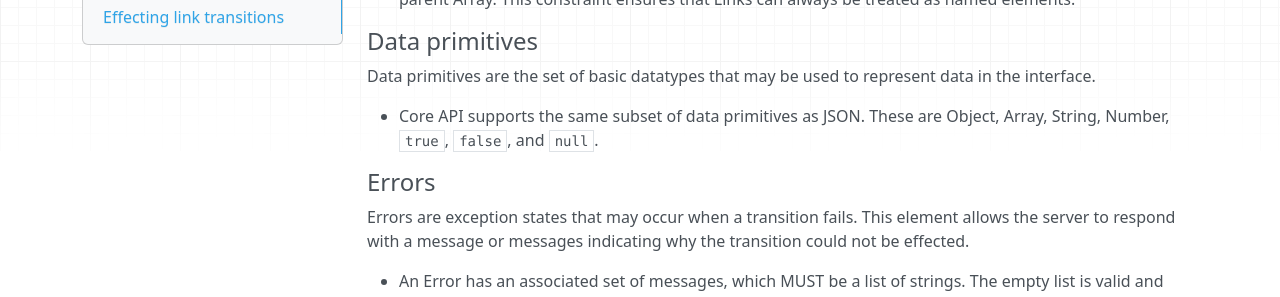
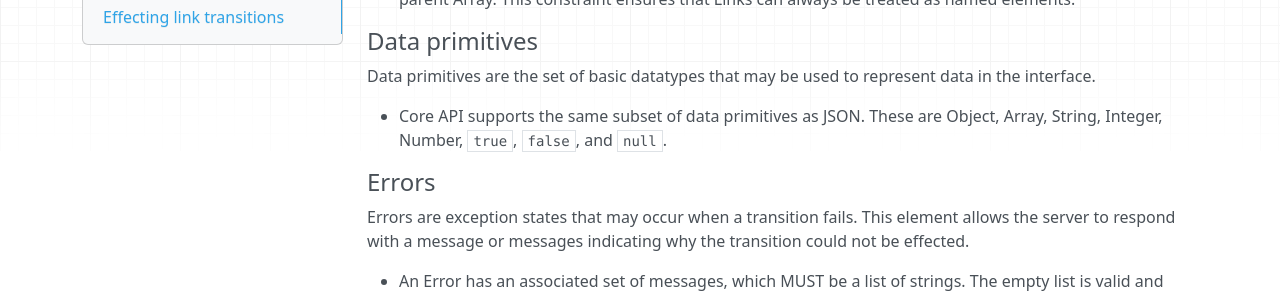
Before and after one commit to core-api/core-api, an MkDocs documentation site: the page built from docs/specification/document.md, in a window 1280 px wide and 900 px high, scrolled down 890 px. Shown: the part 155-452 px from the top of the window. Built offline with MkDocs 1.6.1, drawn with Linux system fonts in a browser that asks for light colours; nearby versions of some CDN libraries; old or Windows-style settings are respelled for this version of MkDocs.

Commit message:
Add missing 'Integer' type

```diff
--- a/docs/specification/document.md
+++ b/docs/specification/document.md
@@ -40,7 +40,7 @@ A link is used to represent a possible transition that the client may take.
 
 Data primitives are the set of basic datatypes that may be used to represent data in the interface.
 
-* Core API supports the same subset of data primitives as JSON. These are Object, Array, String, Number, `true`, `false`, and `null`.
+* Core API supports the same subset of data primitives as JSON. These are Object, Array, String, Integer, Number, `true`, `false`, and `null`.
 
 #### Errors
 
```
